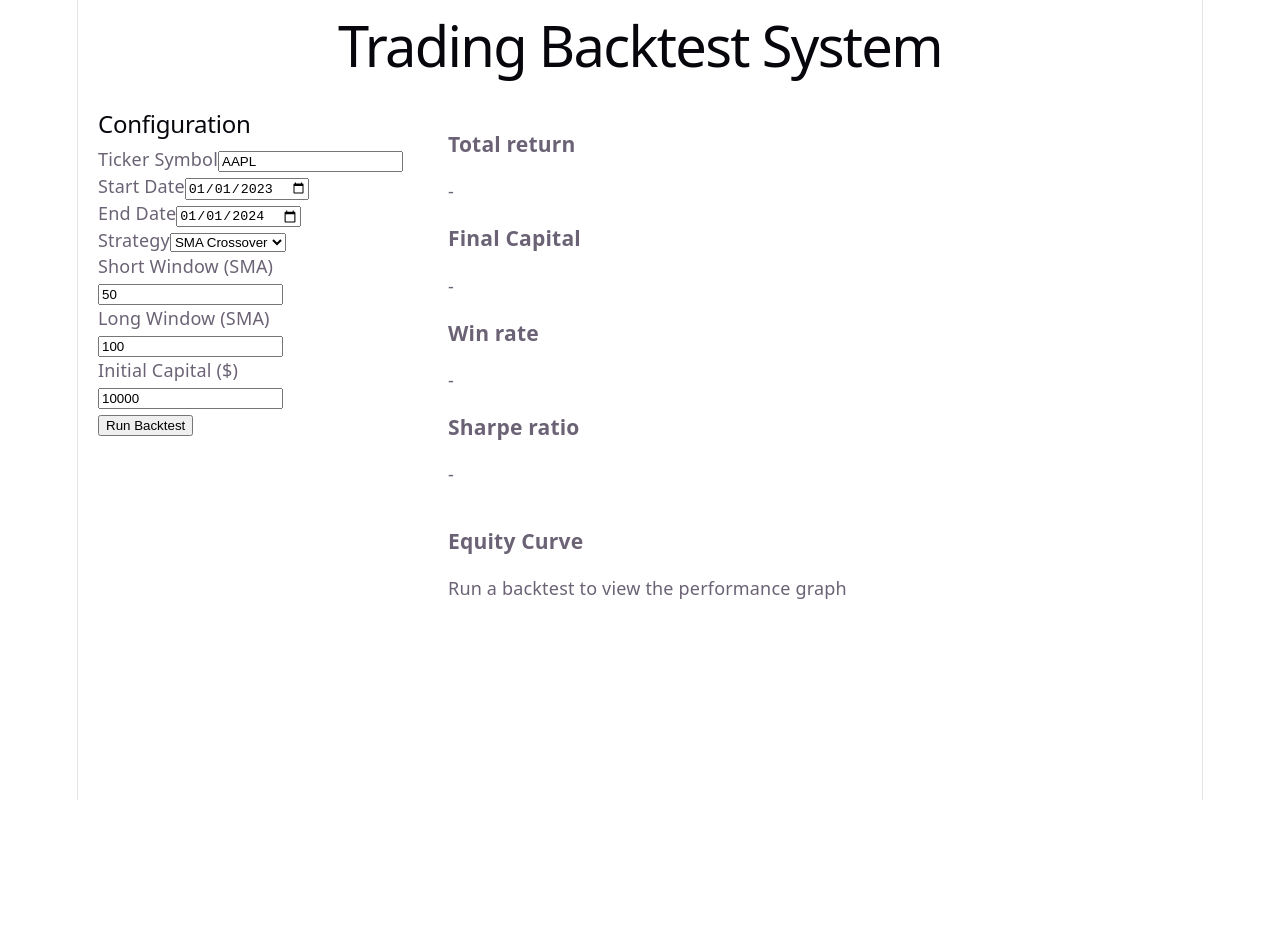
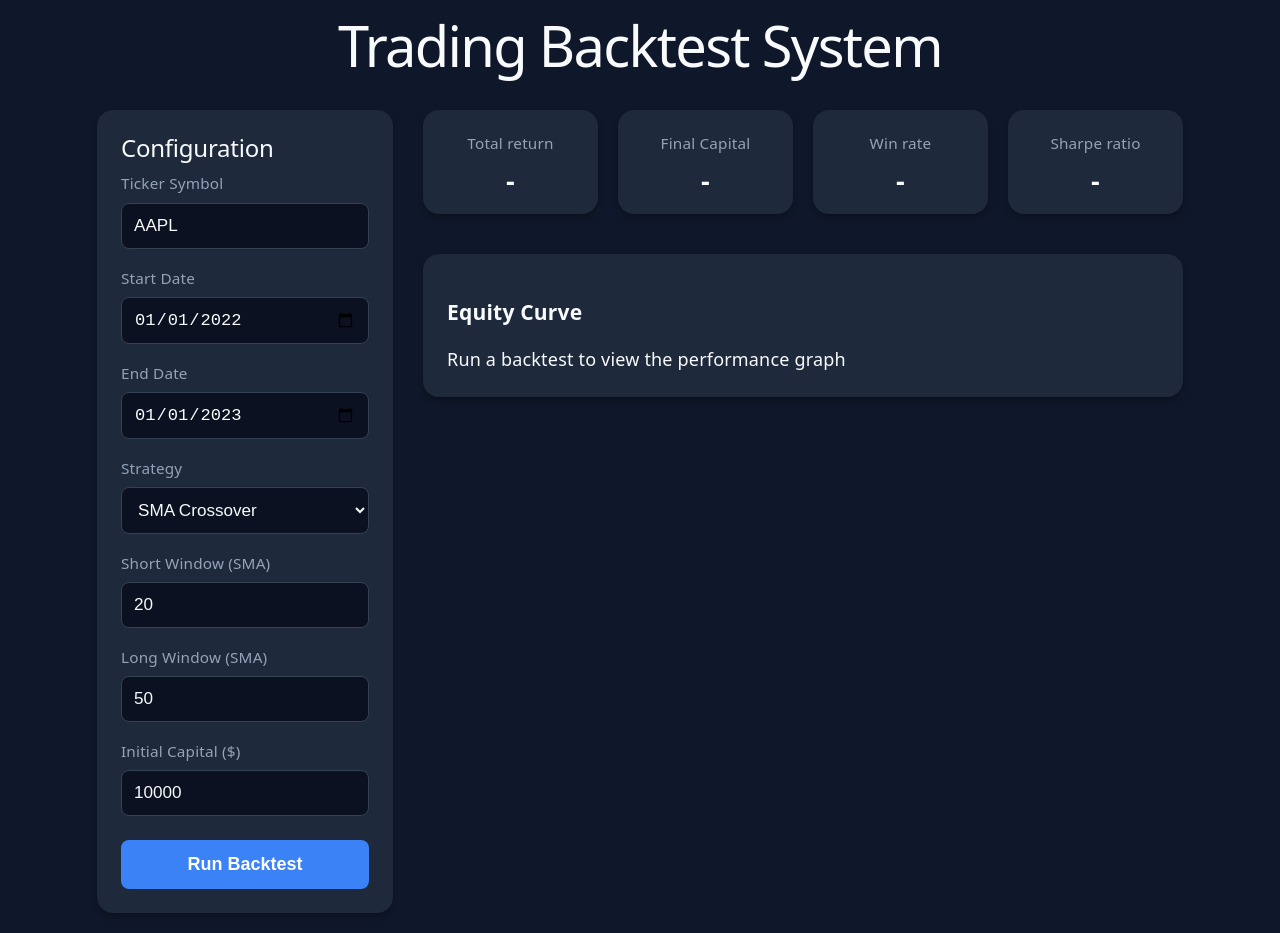
Before and after one commit to Mika-Tamas/trading-backtest, a React (Vite) app in the folder frontend/: page / in a window 1280 px wide. Before the commit the page ends 800 px from the top, so only its background shows below. Built offline with nearby package versions, Linux system fonts and the light colour scheme.

Commit message:
Added layout and better styling

```diff
--- a/frontend/src/App.css
+++ b/frontend/src/App.css
@@ -15,10 +15,87 @@
   text-align: left;
 }
 
-.sidebar-config {
-  width: 320px;
-  flex-shrink: 0;
+.sidebar-config,
+.metrics-card,
+.container-chart {
+  background-color: var(--bg-card);
+  border-radius: var(--radius-lg);
+  padding: 24px;
+  box-shadow: 0 4px 6px -1px rgba(0, 0, 0, 0.3);
 }
+
+.metrics-grid {
+  display: flex;
+  gap: 20px;
+  margin-bottom: 20px;
+}
+
+.metrics-card {
+  flex: 1;
+  /* Makes all 4 cards take up equal width */
+  text-align: center;
+  padding: 20px;
+}
+
+.metrics-card h3 {
+  color: var(--text-secondary);
+  font-size: 0.85rem;
+  font-weight: 500;
+  margin-top: 0;
+  margin-bottom: 12px;
+}
+
+.metrics-card .metrics-value {
+  font-size: 1.5rem;
+  font-weight: bold;
+}
+
+.input-group {
+  display: flex;
+  flex-direction: column;
+  margin-bottom: 16px;
+}
+
+.input-group label {
+  color: var(--text-secondary);
+  font-size: 0.85rem;
+  margin-bottom: 6px;
+}
+
+.input-group input,
+.input-group select {
+  background-color: var(--bg-input);
+  border: 1px solid var(--border-color);
+  color: var(--text-primary);
+  border-radius: var(--radius-md);
+  padding: 12px;
+  font-size: 0.95rem;
+  outline: none;
+}
+
+.input-group input:focus,
+.input-group select:focus {
+  border-color: var(--accent-color);
+}
+
+.btn-submit {
+  width: 100%;
+  background-color: var(--accent-color);
+  color: white;
+  border: none;
+  border-radius: var(--radius-md);
+  padding: 14px;
+  font-size: 1rem;
+  font-weight: 600;
+  cursor: pointer;
+  margin-top: 8px;
+  transition: background-color 0.2s ease;
+}
+
+.btn-submit:hover {
+  background-color: var(--accent-hover);
+}
+
 
 @media (max-width: 768px) {
   .container-dashboard {
--- a/frontend/src/App.tsx
+++ b/frontend/src/App.tsx
@@ -6,13 +6,13 @@ import './App.css';
 
 export default function App() {
   const [ticker, setTicker] = useState<string>('AAPL');
-  const [startDate, setStartDate] = useState<string>('2023-01-01');
-  const [endDate, setEndDate] = useState<string>('2024-01-01');
+  const [startDate, setStartDate] = useState<string>('2022-01-01');
+  const [endDate, setEndDate] = useState<string>('2023-01-01');
   const [initialCapital, setinitialCapital] = useState<number>(10000);
 
   const [strategyName, setStrategyName] = useState<string>('SMA');
-  const [fastPeriod, setFastPeriod] = useState<number>(50);
-  const [slowPeriod, setSlowPeriod] = useState<number>(100);
+  const [fastPeriod, setFastPeriod] = useState<number>(20);
+  const [slowPeriod, setSlowPeriod] = useState<number>(50);
 
 
   const [results, setResults] = useState<BacktestResponse | null>(null);
@@ -23,13 +23,8 @@ export default function App() {
     if (!results) return [];
 
     return results.timestamps.map((timestamp, index) => {
-      const dateObj = new Date(timestamp * 1000);
       return { // return {date, equity, benchmark}
-        date: dateObj.toLocaleDateString(undefined, {
-          month: 'short',
-          day: 'numeric',
-          year: '2-digit'
-        }),
+        timestamp: timestamp * 1000,
         equity: results.equity_curve[index],
         benchmark: results.benchmark_curve[index],
       };
@@ -210,29 +205,40 @@ export default function App() {
               {results ? (
                 <ResponsiveContainer width="100%" height={350}>
                   <LineChart data={chartData}>
-                    <CartesianGrid strokeDasharray="3 3" stroke="var(--border)" />
+                    <CartesianGrid strokeDasharray="3 3" stroke="var(--border-color)" />
 
                     <XAxis
-                      dataKey="date"
-                      stroke="var(--text)"
+                      dataKey="timestamp"
+                      stroke="var(--text-primary)"
                       tickLine={false}
+                      minTickGap={40}
+                      tick={{ fontSize: 12, fill: 'var(--text-secondary)' }}
+                      tickFormatter={(unixTime) => new Date(unixTime).toLocaleDateString(undefined, {
+                        year: 'numeric',
+                        month: 'short'
+                      })}
                     />
                     <YAxis
-                      stroke="var(--text)"
+                      width={80}
+                      stroke="var(--text-primary)"
                       tickLine={false}
                       domain={['auto', 'auto']}
                       tickFormatter={(tick) => `$${tick.toLocaleString()}`}
                     />
                     <Tooltip
+                      labelFormatter={(unixTime) => new Date(unixTime).toLocaleDateString(undefined, {
+                        year: 'numeric',
+                        month: 'short',
+                        day: 'numeric'
+                      })}
                       formatter={(value: any, name: string) => [
                         `$${parseFloat(value).toLocaleString(undefined, { maximumFractionDigits: 0 })}`,
                         name
                       ]}
-
                       contentStyle={{
-                        backgroundColor: 'var(--code-bg)',
-                        borderColor: 'var(--border)',
-                        borderRadius: '8px',
+                        backgroundColor: 'var(--bg-input)',
+                        borderColor: 'var(--border-color)',
+                        borderRadius: '18px',
                         boxShadow: 'var(--shadow)'
                       }}
                     />
@@ -241,7 +247,7 @@ export default function App() {
                       name="Strategy Equity"
                       type="monotone"
                       dataKey="equity"
-                      stroke="var(--accent)"
+                      stroke="var(--text-accent)"
                       strokeWidth={2}
                       dot={false}
                     />
--- a/frontend/src/index.css
+++ b/frontend/src/index.css
@@ -1,13 +1,18 @@
 :root {
-  --text: #6b6375;
-  --text-h: #08060d;
-  --bg: #fff;
-  --border: #e5e4e7;
-  --code-bg: #f4f3ec;
-  --accent: #aa3bff;
-  --accent-bg: rgba(170, 59, 255, 0.1);
-  --accent-border: rgba(170, 59, 255, 0.5);
-  --social-bg: rgba(244, 243, 236, 0.5);
+  --bg-main: #0f172a;
+  --bg-card: #1e293b;
+  --bg-input: #0b1120;
+
+  --text-primary: #f8fafc;
+  --text-secondary: #94a3b8;
+  --text-accent: #818cf8;
+
+  --border-color: #334155;
+  --accent-color: #3b82f6;
+  --accent-hover: #2563eb;
+
+  --radius-lg: 16px;
+  --radius-md: 8px;
   --shadow:
     rgba(0, 0, 0, 0.1) 0 10px 15px -3px, rgba(0, 0, 0, 0.05) 0 4px 6px -2px;
 
@@ -18,8 +23,8 @@
   font: 18px/145% var(--sans);
   letter-spacing: 0.18px;
   color-scheme: light dark;
-  color: var(--text);
-  background: var(--bg);
+  color: var(--text-primary);
+  background: var(--bg-main);
   font-synthesis: none;
   text-rendering: optimizeLegibility;
   -webkit-font-smoothing: antialiased;
@@ -32,22 +37,25 @@
 
 @media (prefers-color-scheme: dark) {
   :root {
-    --text: #9ca3af;
-    --text-h: #f3f4f6;
-    --bg: #16171d;
-    --border: #2e303a;
-    --code-bg: #1f2028;
-    --accent: #c084fc;
-    --accent-bg: rgba(192, 132, 252, 0.15);
-    --accent-border: rgba(192, 132, 252, 0.5);
-    --social-bg: rgba(47, 48, 58, 0.5);
+
+    --bg-main: #0f172a;
+    --bg-card: #1e293b;
+    --bg-input: #0b1120;
+
+    --text-primary: #f8fafc;
+    --text-secondary: #94a3b8;
+    --text-accent: #818cf8;
+
+    --border-color: #334155;
+    --accent-color: #3b82f6;
+    --accent-hover: #2563eb;
+
+    --radius-lg: 16px;
+    --radius-md: 8px;
     --shadow:
       rgba(0, 0, 0, 0.4) 0 10px 15px -3px, rgba(0, 0, 0, 0.25) 0 4px 6px -2px;
   }
 
-  #social .button-icon {
-    filter: invert(1) brightness(2);
-  }
 }
 
 #root {
@@ -64,6 +72,7 @@
 
 body {
   margin: 0;
+
 }
 
 h1,
@@ -77,20 +86,24 @@ h1 {
   font-size: 56px;
   letter-spacing: -1.68px;
   margin: 32px 0;
+
   @media (max-width: 1024px) {
     font-size: 36px;
     margin: 20px 0;
   }
 }
+
 h2 {
   font-size: 24px;
   line-height: 118%;
   letter-spacing: -0.24px;
   margin: 0 0 8px;
+
   @media (max-width: 1024px) {
     font-size: 20px;
   }
 }
+
 p {
   margin: 0;
 }
```
